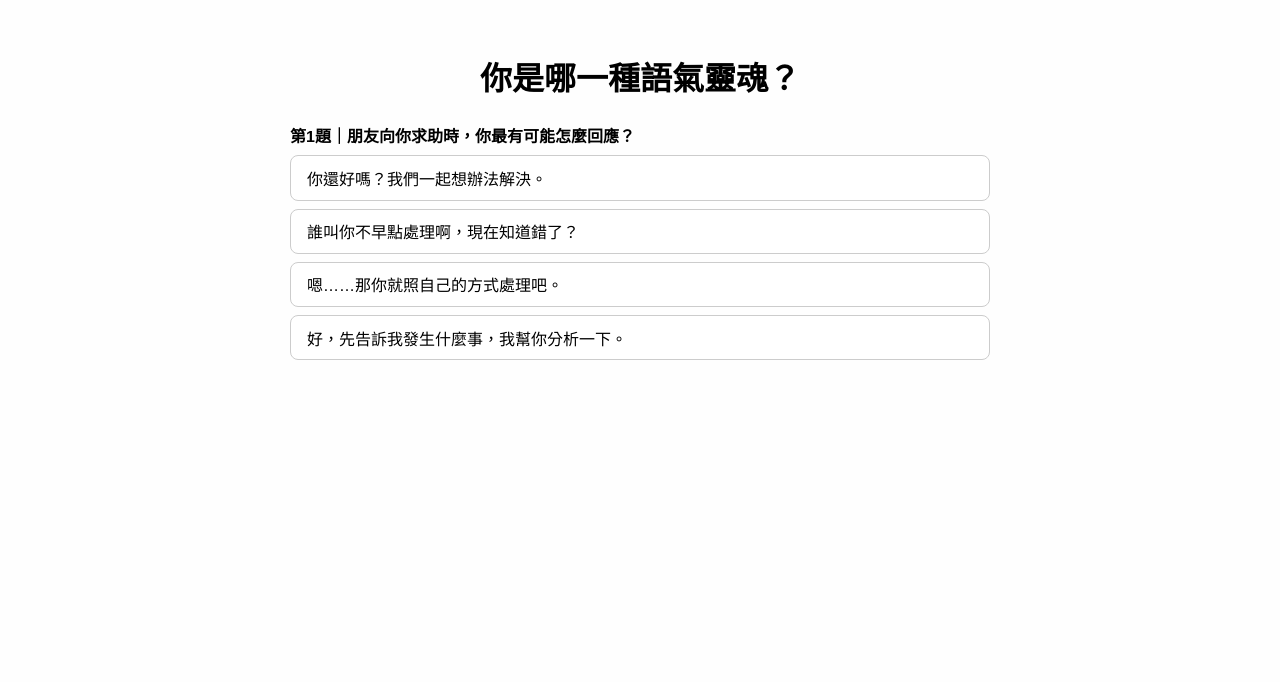
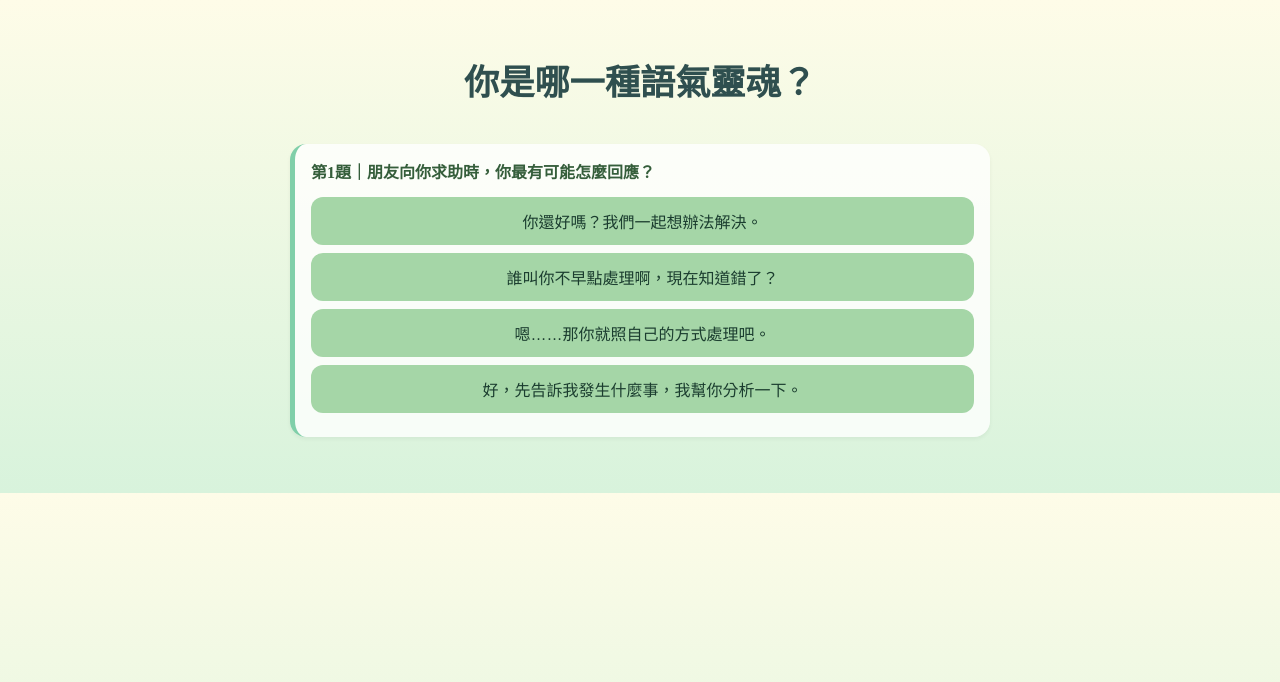
Before and after one commit to ZiiiChiii/tone-quiz, a plain HTML site: page index.html in a window 1280 px wide. Drawn offline with Linux system fonts and the light colour scheme.

Commit message:
Update index.html

```diff
--- a/index.html
+++ b/index.html
@@ -7,46 +7,67 @@
   <title>你是哪一種語氣靈魂？</title>
   <style>
     body {
-      font-family: "Helvetica Neue", sans-serif;
-      background: #fefefe;
+  font-family: 'Noto Serif TC', '微軟正黑體', serif;
+  background: linear-gradient(to bottom, #fefce8, #d8f3dc);
+  color: #4e4e4e;
   padding: 2rem;
   max-width: 700px;
   margin: auto;
+  line-height: 1.6;
 }
+
 h1 {
   text-align: center;
-      font-size: 2rem;
+  font-size: 2.2rem;
+  color: #2f4f4f;
+  margin-bottom: 2rem;
 }
+
 .question {
-      margin: 1.5rem 0;
+  background: #ffffffcc;
+  padding: 1rem;
+  margin-bottom: 1.5rem;
+  border-left: 5px solid #80cfa9;
+  border-radius: 1rem;
+  box-shadow: 0 2px 4px rgba(0,0,0,0.05);
 }
+
 .question-title {
   font-weight: bold;
-      margin-bottom: 0.5rem;
+  color: #355e3b;
+  margin-bottom: 0.75rem;
 }
+
 button {
   display: block;
+  background: #a5d6a7;
+  color: #1b3d2f;
+  border: none;
   margin: 0.5rem 0;
-      padding: 0.6rem 1rem;
+  padding: 0.75rem 1rem;
   width: 100%;
   font-size: 1rem;
-      border: 1px solid #ccc;
-      border-radius: 0.5rem;
-      background: white;
+  border-radius: 0.75rem;
   cursor: pointer;
-      text-align: left;
+  transition: background 0.3s ease, transform 0.2s ease;
 }
+
 button:hover {
-      background: #e6f7ff;
+  background: #81c784;
+  transform: scale(1.02);
 }
+
 .result {
   display: none;
+  background: #fff8e1;
+  border: 2px dashed #c5e1a5;
+  border-radius: 1rem;
+  padding: 1.5rem;
   margin-top: 2rem;
-      padding: 1rem;
-      border: 2px dashed #aaa;
-      border-radius: 1rem;
-      background-color: #f9f9f9;
+  color: #4e4e4e;
+  text-align: center;
 }
+
   </style>
 </head>
 <body>
```
Lines whose indentation alone changed are shown as unchanged.
